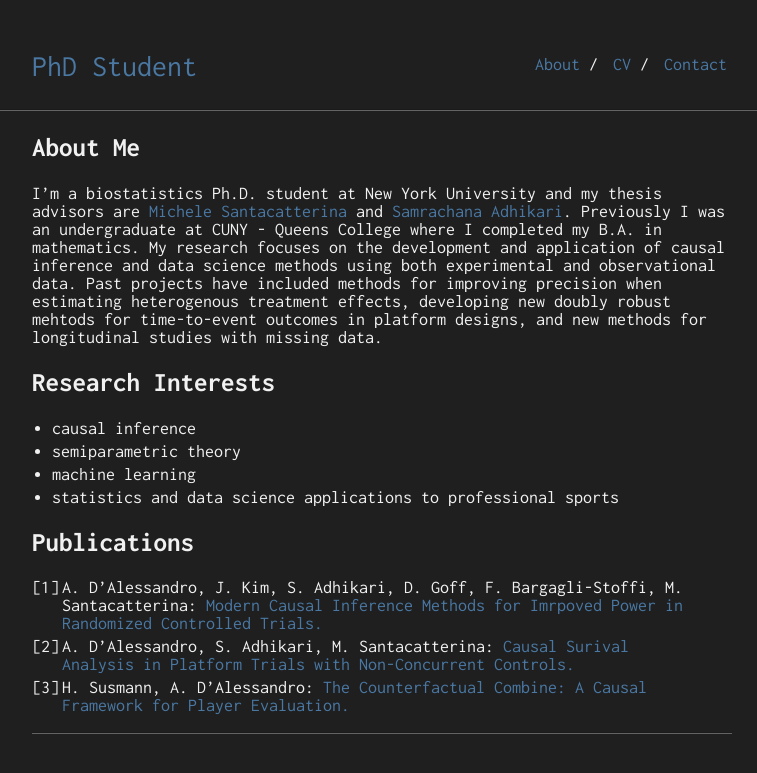
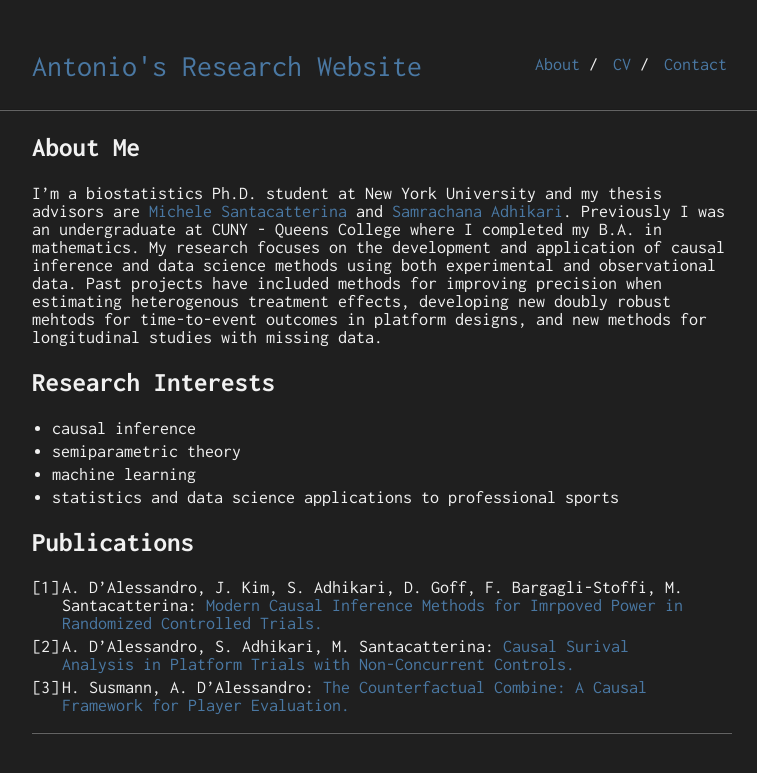
Before and after one commit to antoniod5836/antoniod5836.github.io, a Jekyll site: the page built from index.md, in a window 1280 px wide. Shown: the top 773 px of the page, without its empty margins (258-1015 px from the left). Built offline with Jekyll 4.4.1, drawn with Linux system fonts in a browser that asks for light colours; our own code applies the rules of GitHub Pages for plain Markdown files.

Commit message:
Update _config.yml

```diff
--- a/_config.yml
+++ b/_config.yml
@@ -1,4 +1,5 @@
-title: PhD Student
+title: "Antonio's Research Website"
+description: "Academic research on statistics, causal inference, and data science"
 url: "https://antoniod5836.github.io"
 baseurl: ""
 
```
